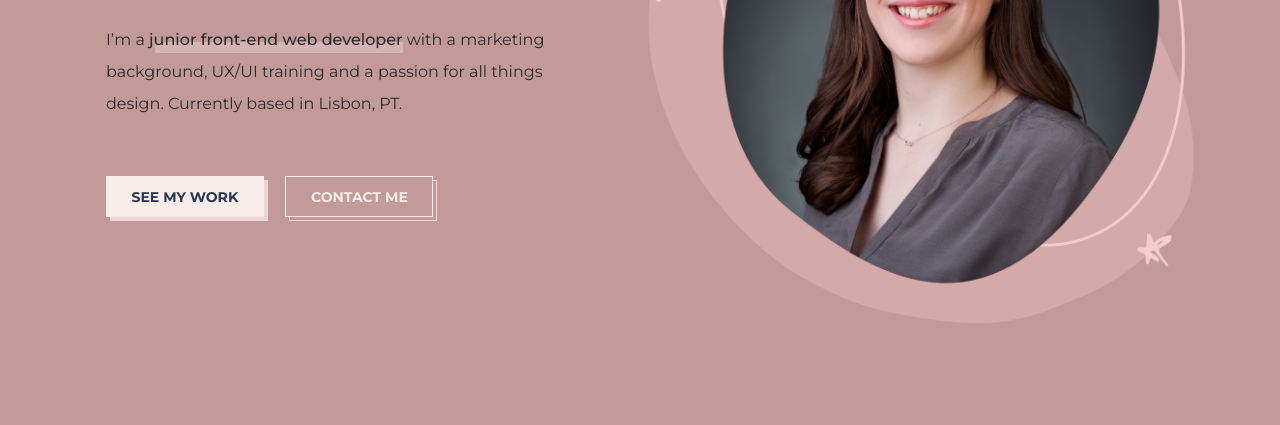
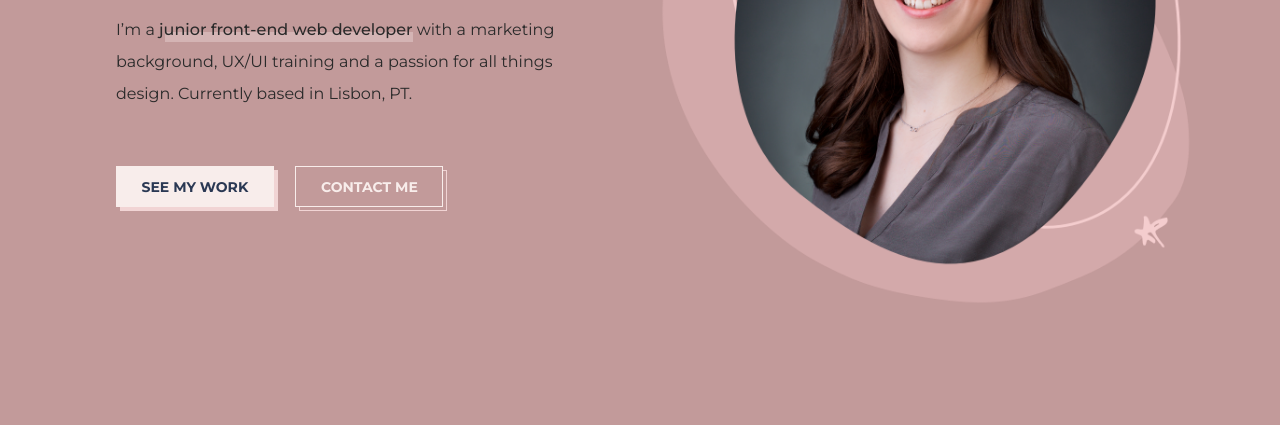
Before and after one commit to catarina-mcs/catarina-mcs.github.io, a website: page src/index.html in a window 1280 px wide. Shown: the part 375-800 px from the top of the page. Drawn offline with nearby package versions, Linux system fonts and the light colour scheme; a web font is replaced by a local one.

Commit message:
Adjust home image size

```diff
--- a/src/styles/styles.css
+++ b/src/styles/styles.css
@@ -178,7 +178,7 @@ a {
 
 .intro-photo {
     width: 100%;
-    max-width: 580px;
+    max-width: 70vh;
     height: auto;
     padding: 2em;
     margin: 0 auto;
```
